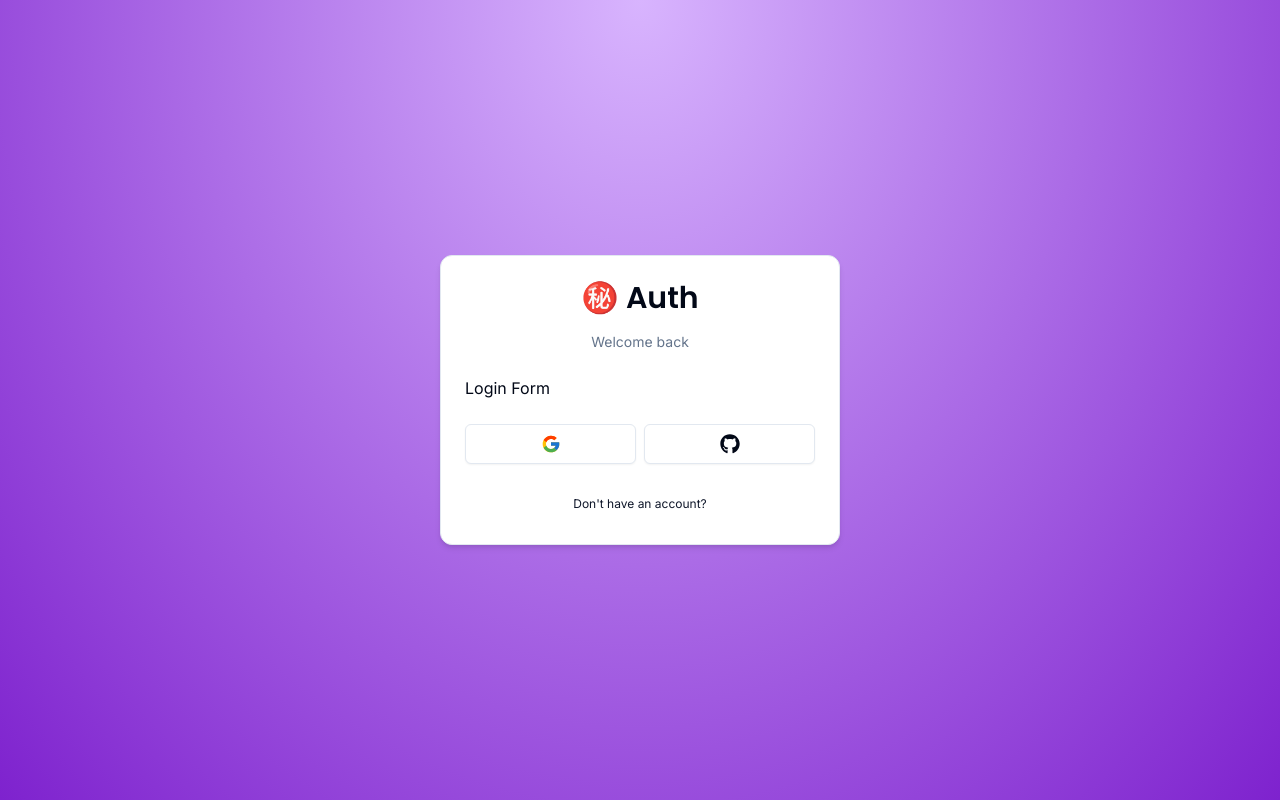
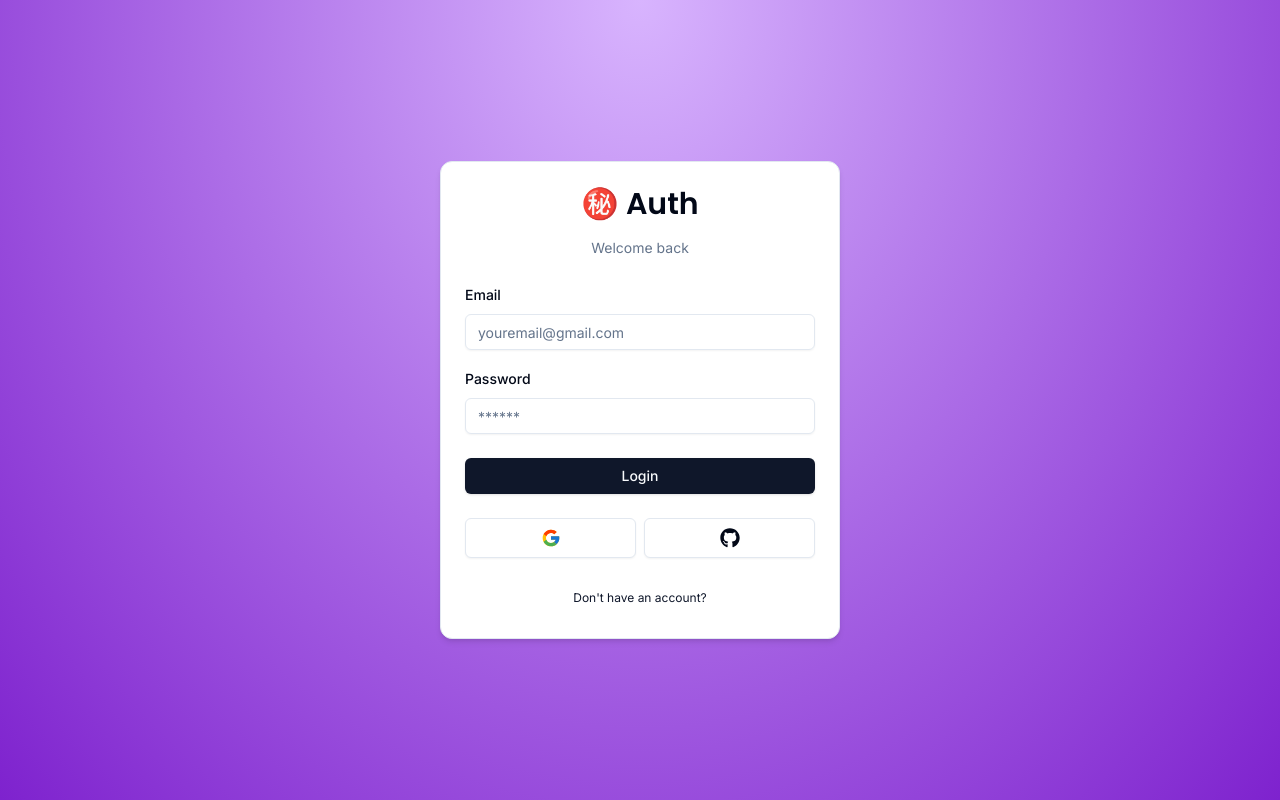
Before and after one commit to Luca-0104/AuthCenter, a Next.js app: page /auth/login in a window 1280 px wide. Built offline with nearby package versions, Linux system fonts and the light colour scheme.

Commit message:
login form basic

```diff
--- a/app/page.tsx
+++ b/app/page.tsx
@@ -2,6 +2,7 @@
 import { cn } from "@/lib/utils";
 import { Button } from "@/components/ui/button";
 import LoginButton from "@/components/auth/login-button";
+import Link from "next/link";
 
 const font = Poppins({
   subsets: ["latin"],
@@ -21,7 +22,7 @@
         <div>
           <LoginButton>
             <Button variant={"secondary"} size={"lg"}>
-              Sign In
+              <Link href={"/auth/login"}>Sign In</Link>
             </Button>
           </LoginButton>
         </div>
--- a/components/auth/login-form.tsx
+++ b/components/auth/login-form.tsx
@@ -1,7 +1,29 @@
+"use client";
+
 import React from 'react'
 import { CardWrapper } from './card-wrapper'
+import * as z from "zod";
+import { LoginSchema } from '@/schemas';
+import { useForm } from 'react-hook-form';
+import { zodResolver } from '@hookform/resolvers/zod';
+import { Form, FormControl, FormField, FormItem, FormLabel, FormMessage } from '../ui/form';
+import { Input } from '../ui/input';
+import { Button } from '../ui/button';
 
 export const LoginForm = () => {
+  const form = useForm<z.infer<typeof LoginSchema>>({
+    resolver: zodResolver(LoginSchema),
+    defaultValues: {
+      email: "",
+      password: "",
+    }
+  });
+
+  const onSubmit = (values: z.infer<typeof LoginSchema>) => {
+    console.log(values);
+
+  };
+
   return (
     <CardWrapper
       headerLabel="Welcome back"
@@ -9,7 +31,33 @@
       backButtonHref="/auth/register"
       showSocial
     >
-        Login Form
+        <Form {...form}>
+            <form onSubmit={form.handleSubmit(onSubmit)} className='space-y-6'>
+              <div className='space-y-4'>
+                <FormField control={form.control} name="email" render={({ field }) => (
+                  <FormItem>
+                    <FormLabel>Email</FormLabel>
+                    <FormControl>
+                      <Input {...field} placeholder='youremail@gmail.com' type='email' />
+                    </FormControl>
+                    <FormMessage />
+                  </FormItem>
+                )} />
+                <FormField control={form.control} name="password" render={({ field }) => (
+                  <FormItem>
+                    <FormLabel>Password</FormLabel>
+                    <FormControl>
+                      <Input {...field} placeholder="******" type='password' />
+                    </FormControl>
+                    <FormMessage />
+                  </FormItem>
+                )} />
+              </div>
+              <Button type='submit' className='w-full'>
+                Login
+              </Button>
+            </form>
+        </Form>
     </CardWrapper>
   )
 }
--- /dev/null
+++ b/components/ui/form.tsx
@@ -0,0 +1,176 @@
+import * as React from "react"
+import * as LabelPrimitive from "@radix-ui/react-label"
+import { Slot } from "@radix-ui/react-slot"
+import {
+  Controller,
+  ControllerProps,
+  FieldPath,
+  FieldValues,
+  FormProvider,
+  useFormContext,
+} from "react-hook-form"
+
+import { cn } from "@/lib/utils"
+import { Label } from "@/components/ui/label"
+
+const Form = FormProvider
+
+type FormFieldContextValue<
+  TFieldValues extends FieldValues = FieldValues,
+  TName extends FieldPath<TFieldValues> = FieldPath<TFieldValues>
+> = {
+  name: TName
+}
+
+const FormFieldContext = React.createContext<FormFieldContextValue>(
+  {} as FormFieldContextValue
+)
+
+const FormField = <
+  TFieldValues extends FieldValues = FieldValues,
+  TName extends FieldPath<TFieldValues> = FieldPath<TFieldValues>
+>({
+  ...props
+}: ControllerProps<TFieldValues, TName>) => {
+  return (
+    <FormFieldContext.Provider value={{ name: props.name }}>
+      <Controller {...props} />
+    </FormFieldContext.Provider>
+  )
+}
+
+const useFormField = () => {
+  const fieldContext = React.useContext(FormFieldContext)
+  const itemContext = React.useContext(FormItemContext)
+  const { getFieldState, formState } = useFormContext()
+
+  const fieldState = getFieldState(fieldContext.name, formState)
+
+  if (!fieldContext) {
+    throw new Error("useFormField should be used within <FormField>")
+  }
+
+  const { id } = itemContext
+
+  return {
+    id,
+    name: fieldContext.name,
+    formItemId: `${id}-form-item`,
+    formDescriptionId: `${id}-form-item-description`,
+    formMessageId: `${id}-form-item-message`,
+    ...fieldState,
+  }
+}
+
+type FormItemContextValue = {
+  id: string
+}
+
+const FormItemContext = React.createContext<FormItemContextValue>(
+  {} as FormItemContextValue
+)
+
+const FormItem = React.forwardRef<
+  HTMLDivElement,
+  React.HTMLAttributes<HTMLDivElement>
+>(({ className, ...props }, ref) => {
+  const id = React.useId()
+
+  return (
+    <FormItemContext.Provider value={{ id }}>
+      <div ref={ref} className={cn("space-y-2", className)} {...props} />
+    </FormItemContext.Provider>
+  )
+})
+FormItem.displayName = "FormItem"
+
+const FormLabel = React.forwardRef<
+  React.ElementRef<typeof LabelPrimitive.Root>,
+  React.ComponentPropsWithoutRef<typeof LabelPrimitive.Root>
+>(({ className, ...props }, ref) => {
+  const { error, formItemId } = useFormField()
+
+  return (
+    <Label
+      ref={ref}
+      className={cn(error && "text-destructive", className)}
+      htmlFor={formItemId}
+      {...props}
+    />
+  )
+})
+FormLabel.displayName = "FormLabel"
+
+const FormControl = React.forwardRef<
+  React.ElementRef<typeof Slot>,
+  React.ComponentPropsWithoutRef<typeof Slot>
+>(({ ...props }, ref) => {
+  const { error, formItemId, formDescriptionId, formMessageId } = useFormField()
+
+  return (
+    <Slot
+      ref={ref}
+      id={formItemId}
+      aria-describedby={
+        !error
+          ? `${formDescriptionId}`
+          : `${formDescriptionId} ${formMessageId}`
+      }
+      aria-invalid={!!error}
+      {...props}
+    />
+  )
+})
+FormControl.displayName = "FormControl"
+
+const FormDescription = React.forwardRef<
+  HTMLParagraphElement,
+  React.HTMLAttributes<HTMLParagraphElement>
+>(({ className, ...props }, ref) => {
+  const { formDescriptionId } = useFormField()
+
+  return (
+    <p
+      ref={ref}
+      id={formDescriptionId}
+      className={cn("text-[0.8rem] text-muted-foreground", className)}
+      {...props}
+    />
+  )
+})
+FormDescription.displayName = "FormDescription"
+
+const FormMessage = React.forwardRef<
+  HTMLParagraphElement,
+  React.HTMLAttributes<HTMLParagraphElement>
+>(({ className, children, ...props }, ref) => {
+  const { error, formMessageId } = useFormField()
+  const body = error ? String(error?.message) : children
+
+  if (!body) {
+    return null
+  }
+
+  return (
+    <p
+      ref={ref}
+      id={formMessageId}
+      className={cn("text-[0.8rem] font-medium text-destructive", className)}
+      {...props}
+    >
+      {body}
+    </p>
+  )
+})
+FormMessage.displayName = "FormMessage"
+
+export {
+  useFormField,
+  Form,
+  FormItem,
+  FormLabel,
+  FormControl,
+  FormDescription,
+  FormMessage,
+  FormField,
+}
--- /dev/null
+++ b/components/ui/input.tsx
@@ -0,0 +1,25 @@
+import * as React from "react"
+
+import { cn } from "@/lib/utils"
+
+export interface InputProps
+  extends React.InputHTMLAttributes<HTMLInputElement> {}
+
+const Input = React.forwardRef<HTMLInputElement, InputProps>(
+  ({ className, type, ...props }, ref) => {
+    return (
+      <input
+        type={type}
+        className={cn(
+          "flex h-9 w-full rounded-md border border-input bg-transparent px-3 py-1 text-sm shadow-sm transition-colors file:border-0 file:bg-transparent file:text-sm file:font-medium placeholder:text-muted-foreground focus-visible:outline-none focus-visible:ring-1 focus-visible:ring-ring disabled:cursor-not-allowed disabled:opacity-50",
+          className
+        )}
+        ref={ref}
+        {...props}
+      />
+    )
+  }
+)
+Input.displayName = "Input"
+
+export { Input }
--- /dev/null
+++ b/components/ui/label.tsx
@@ -0,0 +1,26 @@
+"use client"
+
+import * as React from "react"
+import * as LabelPrimitive from "@radix-ui/react-label"
+import { cva, type VariantProps } from "class-variance-authority"
+
+import { cn } from "@/lib/utils"
+
+const labelVariants = cva(
+  "text-sm font-medium leading-none peer-disabled:cursor-not-allowed peer-disabled:opacity-70"
+)
+
+const Label = React.forwardRef<
+  React.ElementRef<typeof LabelPrimitive.Root>,
+  React.ComponentPropsWithoutRef<typeof LabelPrimitive.Root> &
+    VariantProps<typeof labelVariants>
+>(({ className, ...props }, ref) => (
+  <LabelPrimitive.Root
+    ref={ref}
+    className={cn(labelVariants(), className)}
+    {...props}
+  />
+))
+Label.displayName = LabelPrimitive.Root.displayName
+
+export { Label }
--- a/package.json
+++ b/package.json
@@ -9,16 +9,20 @@
     "lint": "next lint"
   },
   "dependencies": {
+    "@hookform/resolvers": "^3.4.2",
     "@radix-ui/react-icons": "^1.3.0",
+    "@radix-ui/react-label": "^2.0.2",
     "@radix-ui/react-slot": "^1.0.2",
     "class-variance-authority": "^0.7.0",
     "clsx": "^2.1.1",
     "next": "14.2.3",
     "react": "^18",
     "react-dom": "^18",
+    "react-hook-form": "^7.51.5",
     "react-icons": "^5.2.1",
     "tailwind-merge": "^2.3.0",
-    "tailwindcss-animate": "^1.0.7"
+    "tailwindcss-animate": "^1.0.7",
+    "zod": "^3.23.8"
   },
   "devDependencies": {
     "@types/node": "^20",
--- /dev/null
+++ b/schemas/index.ts
@@ -0,0 +1,10 @@
+import * as z from "zod";
+
+export const LoginSchema = z.object({
+  email: z.string().email({
+    message: "Email is required"
+  }),
+  password: z.string().min(1, {
+    message: "Password is required"
+  }),
+})
```
Also changed, not shown: 1 other file (tests, documents, lock files or other folders).
